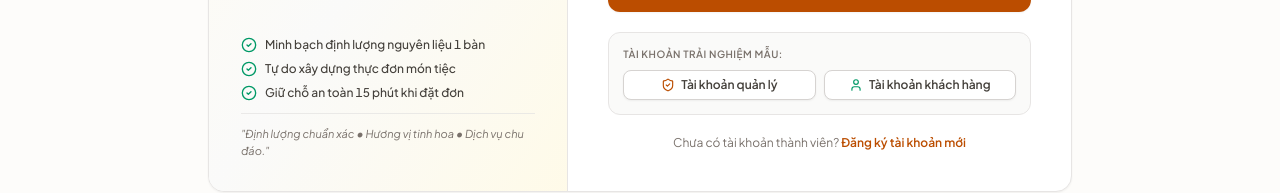
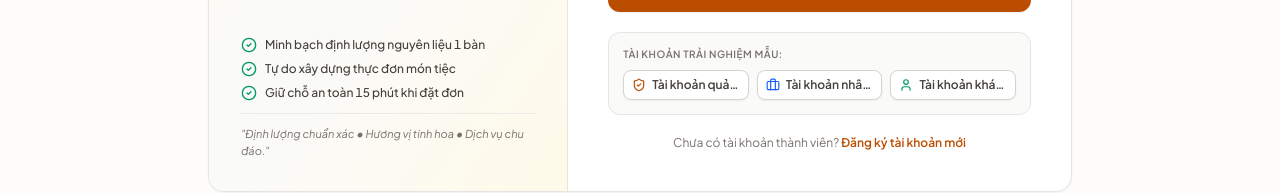
Before and after one commit to tranzankhien/DATN---Book-catering-services, a React (Vite) app in the folder source_code/frontend/: page /login in a window 1280 px wide. Shown: the part 472-665 px from the top of the page. Built offline with nearby package versions, Linux system fonts and the light colour scheme; no server answers.

Commit message:
feat(auth): add demo employee quick-fill button on login page

```diff
--- a/source_code/frontend/src/pages/LoginPage.tsx
+++ b/source_code/frontend/src/pages/LoginPage.tsx
@@ -12,6 +12,7 @@ import {
   EyeOff,
   Sparkles,
   CheckCircle2,
+  Briefcase,
 } from 'lucide-react';
 import { useAuth } from '../hooks/useAuth';
 import { useToast } from '../hooks/useToast';
@@ -52,6 +53,8 @@ export const LoginPage: React.FC = () => {
         navigate(fromPath, { replace: true });
       } else if (loggedInUser.role === 'ROLE_ADMIN') {
         navigate('/admin/catalog', { replace: true });
+      } else if (loggedInUser.role === 'ROLE_EMPLOYEE') {
+        navigate('/employee/attendance', { replace: true });
       } else {
         navigate('/dishes', { replace: true });
       }
@@ -202,22 +205,30 @@ export const LoginPage: React.FC = () => {
             <p className="text-[10px] font-semibold uppercase tracking-wider text-stone-500">
               Tài khoản trải nghiệm mẫu:
             </p>
-            <div className="grid grid-cols-2 gap-2">
+            <div className="grid grid-cols-1 sm:grid-cols-3 gap-2">
               <button
                 type="button"
                 onClick={() => fillDemoAccount('admin@banquethub.vn', 'Admin@123')}
-                className="flex items-center justify-center gap-1.5 rounded-lg border border-stone-300 bg-white px-3 py-1.5 text-xs font-semibold text-stone-700 hover:bg-stone-50 hover:border-amber-500 transition-colors cursor-pointer shadow-xs"
+                className="flex items-center justify-center gap-1.5 rounded-lg border border-stone-300 bg-white px-2 py-1.5 text-xs font-semibold text-stone-700 hover:bg-stone-50 hover:border-amber-500 transition-colors cursor-pointer shadow-xs"
               >
-                <ShieldCheck className="h-3.5 w-3.5 text-amber-700" />
-                <span>Tài khoản quản lý</span>
+                <ShieldCheck className="h-3.5 w-3.5 text-amber-700 shrink-0" />
+                <span className="truncate">Tài khoản quản lý</span>
+              </button>
+              <button
+                type="button"
+                onClick={() => fillDemoAccount('employee@banquethub.vn', 'Employee@123')}
+                className="flex items-center justify-center gap-1.5 rounded-lg border border-stone-300 bg-white px-2 py-1.5 text-xs font-semibold text-stone-700 hover:bg-stone-50 hover:border-blue-500 transition-colors cursor-pointer shadow-xs"
+              >
+                <Briefcase className="h-3.5 w-3.5 text-blue-600 shrink-0" />
+                <span className="truncate">Tài khoản nhân viên</span>
               </button>
               <button
                 type="button"
                 onClick={() => fillDemoAccount('user@banquethub.vn', 'User@123')}
-                className="flex items-center justify-center gap-1.5 rounded-lg border border-stone-300 bg-white px-3 py-1.5 text-xs font-semibold text-stone-700 hover:bg-stone-50 hover:border-emerald-500 transition-colors cursor-pointer shadow-xs"
+                className="flex items-center justify-center gap-1.5 rounded-lg border border-stone-300 bg-white px-2 py-1.5 text-xs font-semibold text-stone-700 hover:bg-stone-50 hover:border-emerald-500 transition-colors cursor-pointer shadow-xs"
               >
-                <User className="h-3.5 w-3.5 text-emerald-600" />
-                <span>Tài khoản khách hàng</span>
+                <User className="h-3.5 w-3.5 text-emerald-600 shrink-0" />
+                <span className="truncate">Tài khoản khách hàng</span>
               </button>
             </div>
           </div>
```
